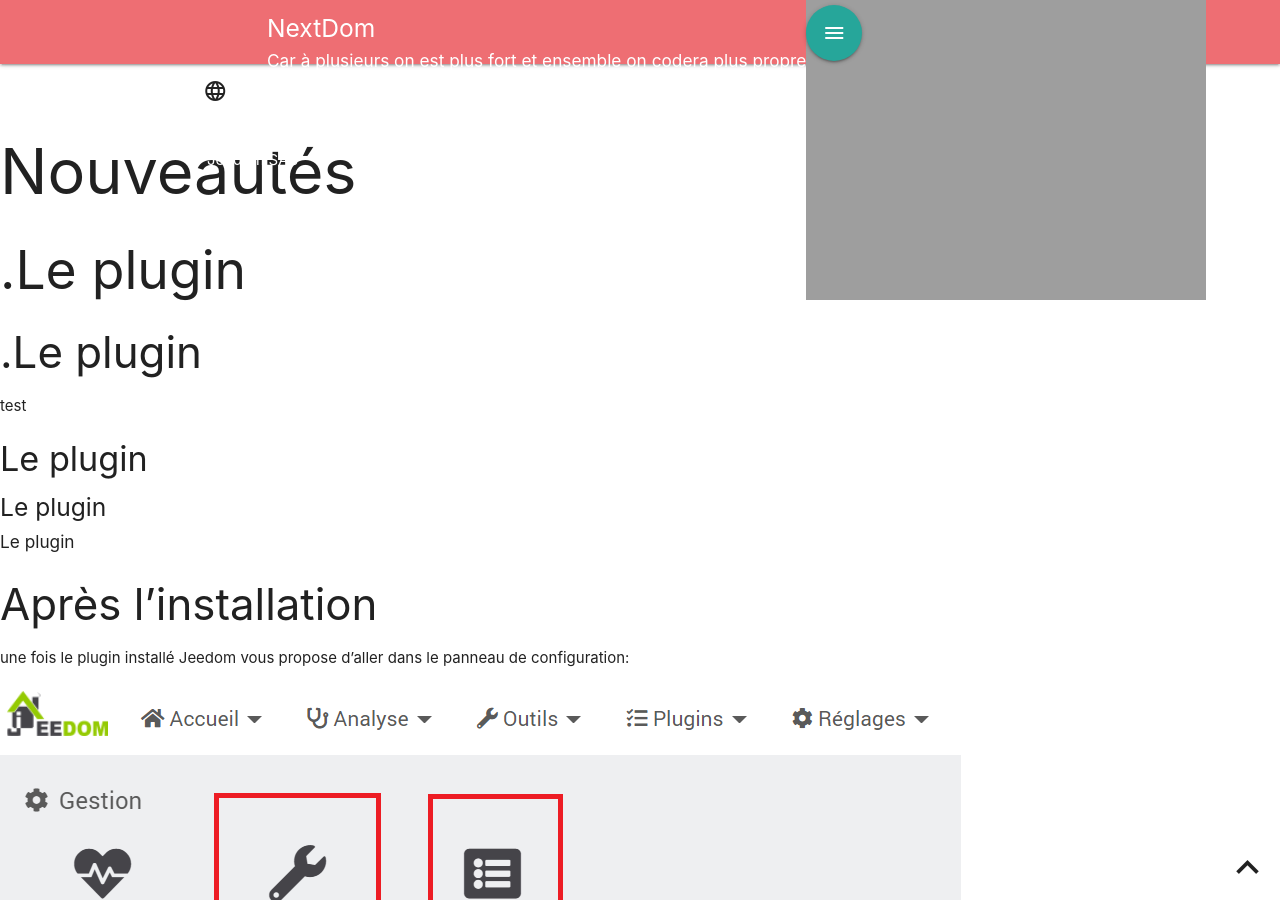
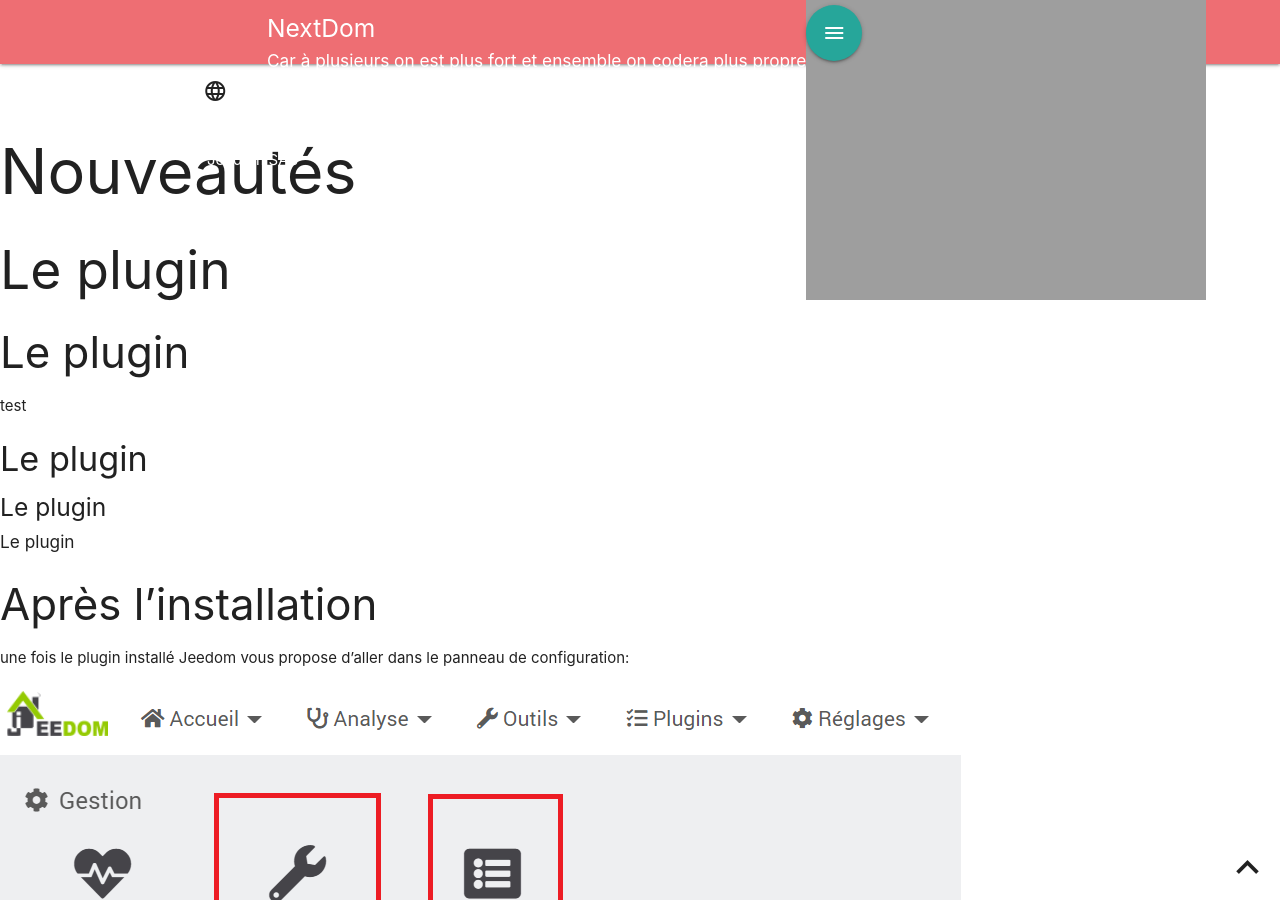
Before and after one commit to NextDom/plugin-teleinfo, a Jekyll site: the page built from docs/fr_FR/index/index.md, in a window 1280 px wide and 900 px high. Built offline with Jekyll 4.4.1, drawn with Linux system fonts in a browser that asks for light colours; nearby versions of some CDN libraries; our own code applies the rules of GitHub Pages for plain Markdown files; library files that are not in the unit come from our copies.

```diff
--- a/docs/fr_FR/index/index.md
+++ b/docs/fr_FR/index/index.md
@@ -2,9 +2,9 @@
 
 # Nouveautés
 
-## .Le plugin
+## Le plugin
 
-### .Le plugin
+### Le plugin
 
 test
 
```
